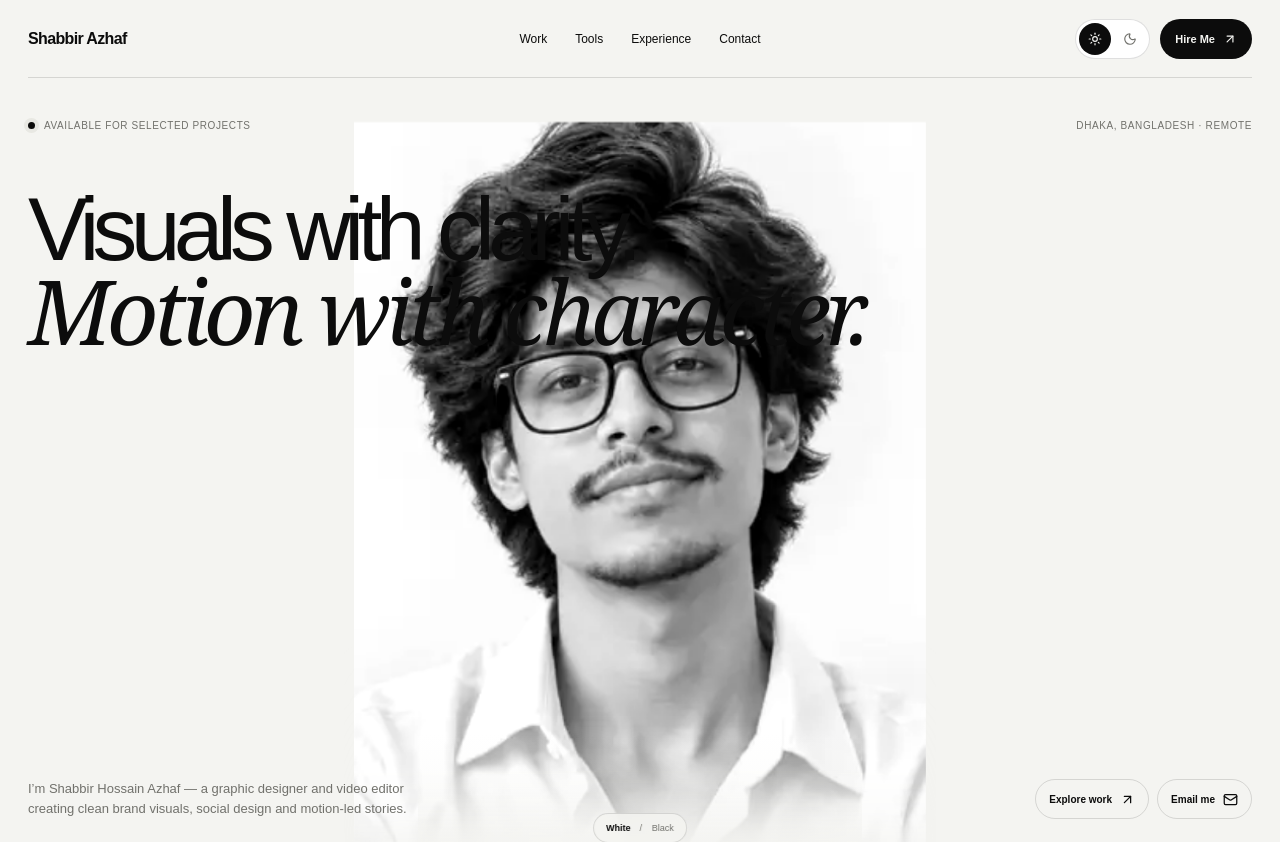
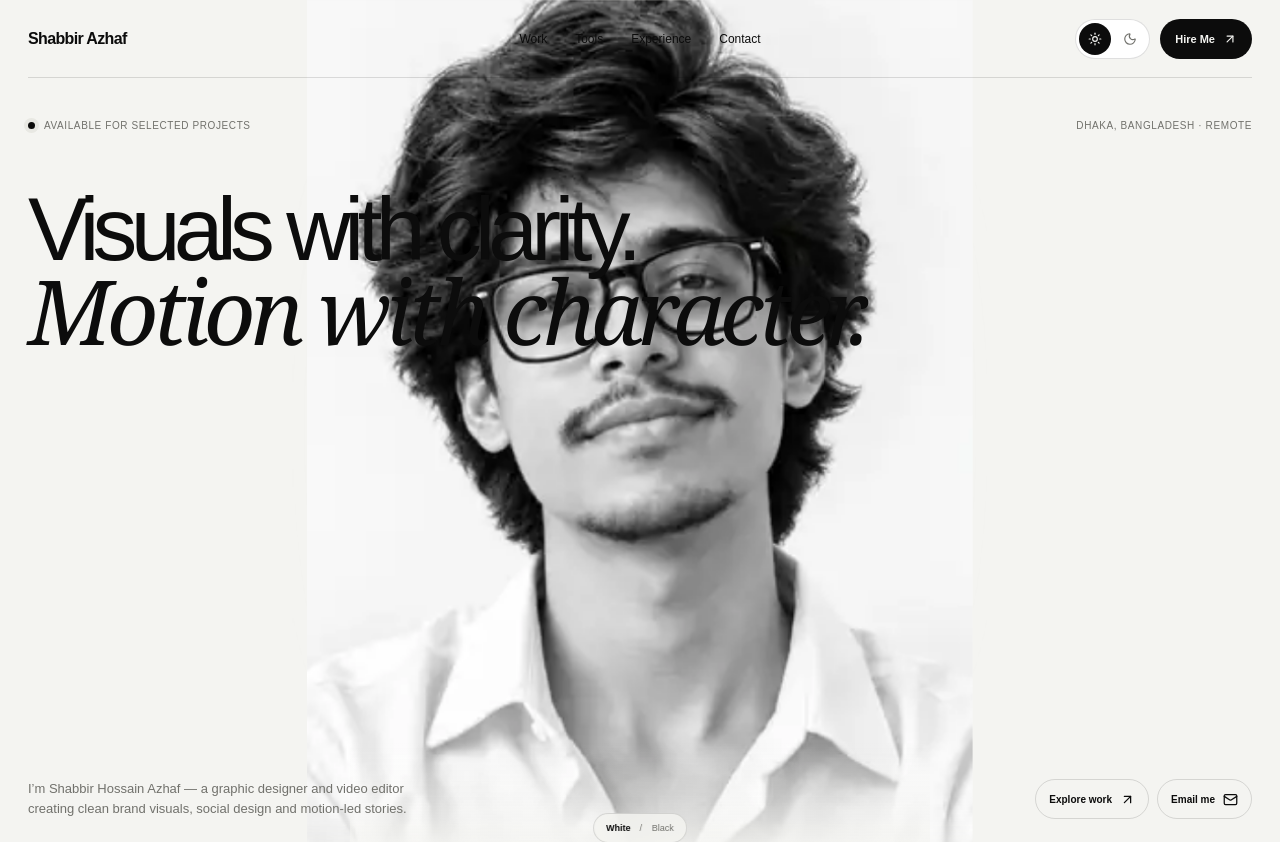
Before and after one commit to shabbirhossaingd-prog/portfolio-web, a Next.js app: page / in a window 1280 px wide. Shown: the top 842 px of the page. Built offline with nearby package versions, Linux system fonts and the light colour scheme; no server answers; the database is empty.

Commit message:
Fix homepage portrait colour and desktop framing

```diff
--- a/app/globals.css
+++ b/app/globals.css
@@ -3918,3 +3918,125 @@
 .theme-light .hero-portrait-blur {
   opacity: .11 !important;
 }
+
+
+/* Final homepage portrait fix: preserve real colour, no crop on desktop */
+.hero-portrait-stage {
+  width: min(520px, 40vw) !important;
+  height: 680px !important;
+  bottom: 0 !important;
+  overflow: visible !important;
+  isolation: isolate;
+}
+
+.hero-portrait-motion,
+.hero-portrait-transform,
+.hero-portrait-blur-wrap {
+  position: absolute;
+  inset: 0;
+  overflow: visible !important;
+  transform-origin: center bottom;
+}
+
+.hero-portrait-main,
+.hero-portrait-blur {
+  width: 100% !important;
+  height: 100% !important;
+  inset: 0 !important;
+  left: 0 !important;
+  object-fit: contain !important;
+  object-position: center bottom !important;
+  image-rendering: auto;
+}
+
+.hero-portrait-main {
+  filter: none !important;
+  opacity: 1 !important;
+  transform: none !important;
+  -webkit-mask-image: linear-gradient(
+    to bottom,
+    #000 0%,
+    #000 91%,
+    rgba(0,0,0,.96) 95%,
+    rgba(0,0,0,.62) 98%,
+    transparent 100%
+  ) !important;
+  mask-image: linear-gradient(
+    to bottom,
+    #000 0%,
+    #000 91%,
+    rgba(0,0,0,.96) 95%,
+    rgba(0,0,0,.62) 98%,
+    transparent 100%
+  ) !important;
+}
+
+.hero-portrait-blur {
+  opacity: .14 !important;
+  filter: blur(28px) saturate(1) !important;
+  transform: scale(1.045) !important;
+  -webkit-mask-image: radial-gradient(
+    ellipse at center,
+    rgba(0,0,0,.58) 28%,
+    rgba(0,0,0,.30) 58%,
+    transparent 82%
+  ) !important;
+  mask-image: radial-gradient(
+    ellipse at center,
+    rgba(0,0,0,.58) 28%,
+    rgba(0,0,0,.30) 58%,
+    transparent 82%
+  ) !important;
+}
+
+.theme-dark .hero-portrait-main,
+.theme-light .hero-portrait-main,
+.theme-dark .hero-portrait-blur,
+.theme-light .hero-portrait-blur {
+  filter: none !important;
+}
+
+.theme-dark .hero-portrait-blur,
+.theme-light .hero-portrait-blur {
+  filter: blur(28px) saturate(1) !important;
+}
+
+.portrait-edge-fade {
+  inset: -18px -34px -2px !important;
+  background:
+    linear-gradient(
+      0deg,
+      var(--bg) 0%,
+      color-mix(in srgb, var(--bg) 70%, transparent) 4%,
+      color-mix(in srgb, var(--bg) 26%, transparent) 10%,
+      transparent 18%
+    ) !important;
+  pointer-events: none;
+}
+
+@media (min-width: 761px) and (max-width: 1180px) {
+  .hero-portrait-stage {
+    width: min(470px, 42vw) !important;
+    height: 640px !important;
+  }
+}
+
+@media (max-width: 760px) {
+  .hero-portrait-stage {
+    width: min(430px, 100%) !important;
+    height: 520px !important;
+    bottom: 92px !important;
+  }
+
+  .hero-portrait-main,
+  .hero-portrait-blur {
+    width: 100% !important;
+    height: 100% !important;
+    left: 0 !important;
+  }
+
+  .hero-portrait-blur {
+    opacity: .10 !important;
+    filter: blur(22px) saturate(1) !important;
+  }
+}
```
